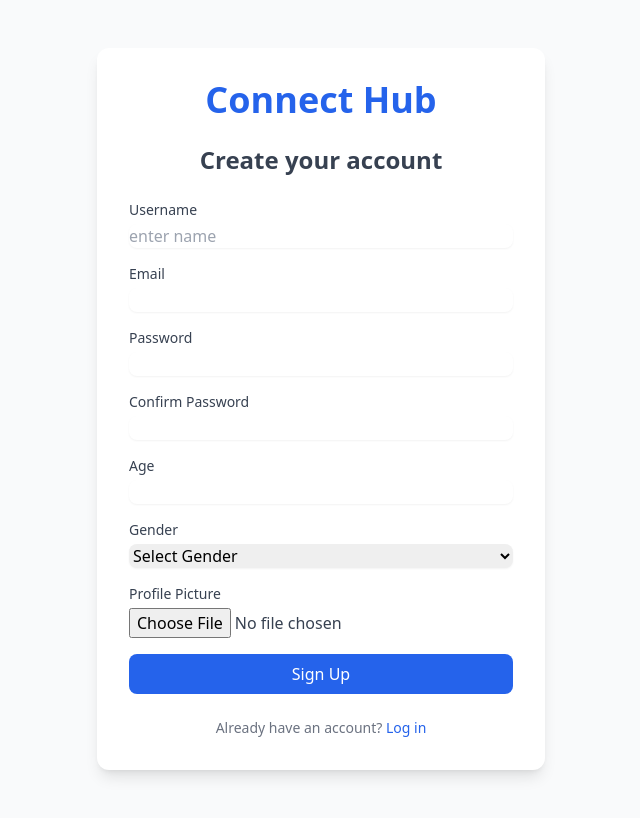
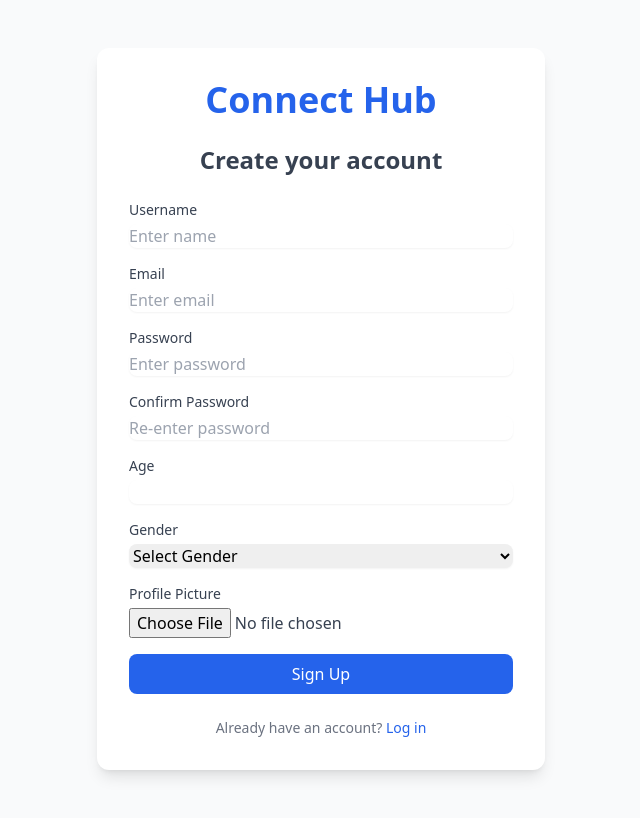
Before and after one commit to Joshua246-j/ConnectHub, a Django app: page /register/ in a window 1280 px wide. Shown: the whole page, without its empty margins (319-959 px from the left). Run offline with Django 5.2, Linux system fonts and the light colour scheme; some libraries are stand-ins or nearby versions.

```diff
--- a/core/templates/core/register.html
+++ b/core/templates/core/register.html
@@ -28,28 +28,28 @@
       <!-- Username -->
       <div>
         <label for="{{ form.username.id_for_label }}" class="block text-sm font-medium text-gray-700">Username</label>
-        <input type="text" name="{{ form.username.html_name }}" id="{{ form.username.id_for_label }}" placeholder="enter name"
+        <input type="text" name="{{ form.username.html_name }}" id="{{ form.username.id_for_label }}" placeholder="Enter name"
                class="mt-1 block w-full rounded-lg border-gray-300 shadow-sm focus:border-blue-500 focus:ring focus:ring-blue-200 focus:ring-opacity-50">
       </div>
 
       <!-- Email -->
       <div>
         <label for="{{ form.email.id_for_label }}" class="block text-sm font-medium text-gray-700">Email</label>
-        <input type="email" name="{{ form.email.html_name }}" id="{{ form.email.id_for_label }}"
+        <input type="email" name="{{ form.email.html_name }}" id="{{ form.email.id_for_label }}" placeholder="Enter email"
                class="mt-1 block w-full rounded-lg border-gray-300 shadow-sm focus:border-blue-500 focus:ring focus:ring-blue-200 focus:ring-opacity-50">
       </div>
 
       <!-- Password -->
       <div>
         <label for="{{ form.password.id_for_label }}" class="block text-sm font-medium text-gray-700">Password</label>
-        <input type="password" name="{{ form.password.html_name }}" id="{{ form.password.id_for_label }}"
+        <input type="password" name="{{ form.password.html_name }}" id="{{ form.password.id_for_label }}" placeholder="Enter password"
                class="mt-1 block w-full rounded-lg border-gray-300 shadow-sm focus:border-blue-500 focus:ring focus:ring-blue-200 focus:ring-opacity-50">
       </div>
 
       <!-- Confirm Password -->
       <div>
         <label for="{{ form.password2.id_for_label }}" class="block text-sm font-medium text-gray-700">Confirm Password</label>
-        <input type="password" name="{{ form.password2.html_name }}" id="{{ form.password2.id_for_label }}"
+        <input type="password" name="{{ form.password2.html_name }}" id="{{ form.password2.id_for_label }}" placeholder="Re-enter password"
                class="mt-1 block w-full rounded-lg border-gray-300 shadow-sm focus:border-blue-500 focus:ring focus:ring-blue-200 focus:ring-opacity-50">
       </div>
 
```
